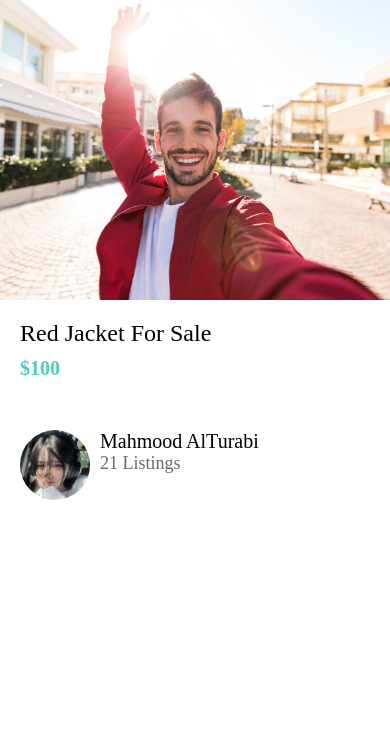
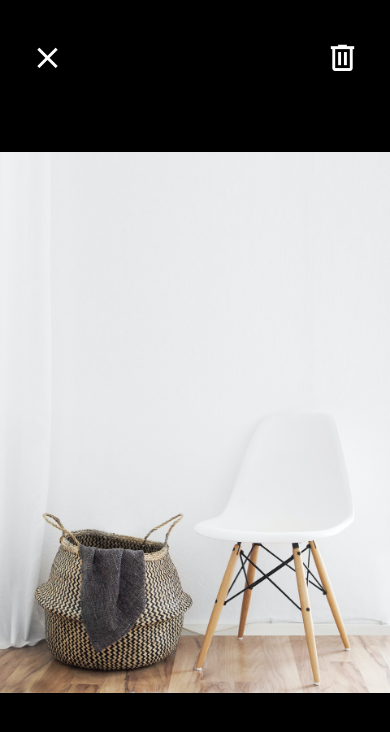
Before and after one commit to matmood-dev/DoneWithIt-ReactNativeApp, a React Native app: screen / in a window 390 px wide. Shown: the top 732 px of the page. Built offline with nearby package versions, Linux system fonts and the light colour scheme.

Commit message:
added icons for viewimagescreen

```diff
--- a/App.js
+++ b/App.js
@@ -7,6 +7,6 @@
 
 export default function App() {
   return (
-    <ListingDetailScreen />
+    <ViewImageScreen />
   );
 }
--- a/app/screens/ViewImageScreen.js
+++ b/app/screens/ViewImageScreen.js
@@ -1,13 +1,17 @@
-import React from "react";
 import { Image, StyleSheet, View } from "react-native";
+import { MaterialCommunityIcons } from "@expo/vector-icons";
 
 import colors from "../config/colors";
 
 function ViewImageScreen(props) {
   return (
     <View style={styles.container}>
-      <View style={styles.closeIcon}></View>
-      <View style={styles.deleteIcon}></View>
+      <View style={styles.closeIcon}>
+        <MaterialCommunityIcons name="close" color={'white'} size={35}/>
+      </View>
+      <View style={styles.deleteIcon}>
+        <MaterialCommunityIcons name="trash-can-outline" color={'white'} size={35} />
+      </View>
       <Image
         resizeMode="contain"
         style={styles.image}
@@ -23,17 +27,11 @@
     flex: 1,
   },
   closeIcon: {
-    width: 50,
-    height: 50,
-    backgroundColor: colors.primary,
     position: "absolute",
     top: 40,
     left: 30,
   },
   deleteIcon: {
-    width: 50,
-    height: 50,
-    backgroundColor: colors.secondary,
     position: "absolute",
     top: 40,
     right: 30,
```
